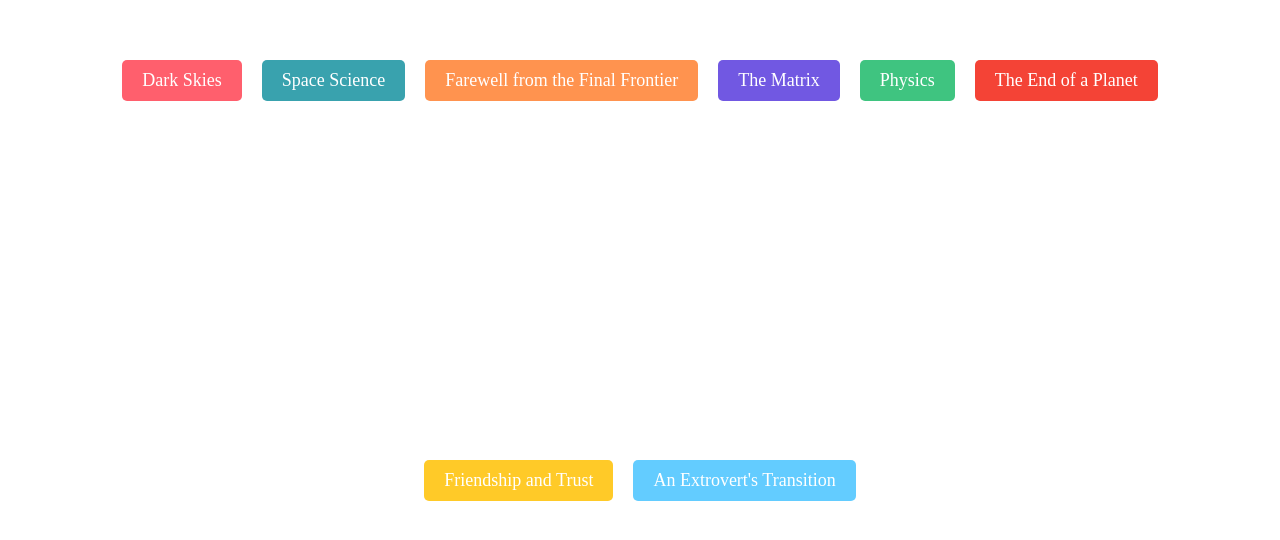
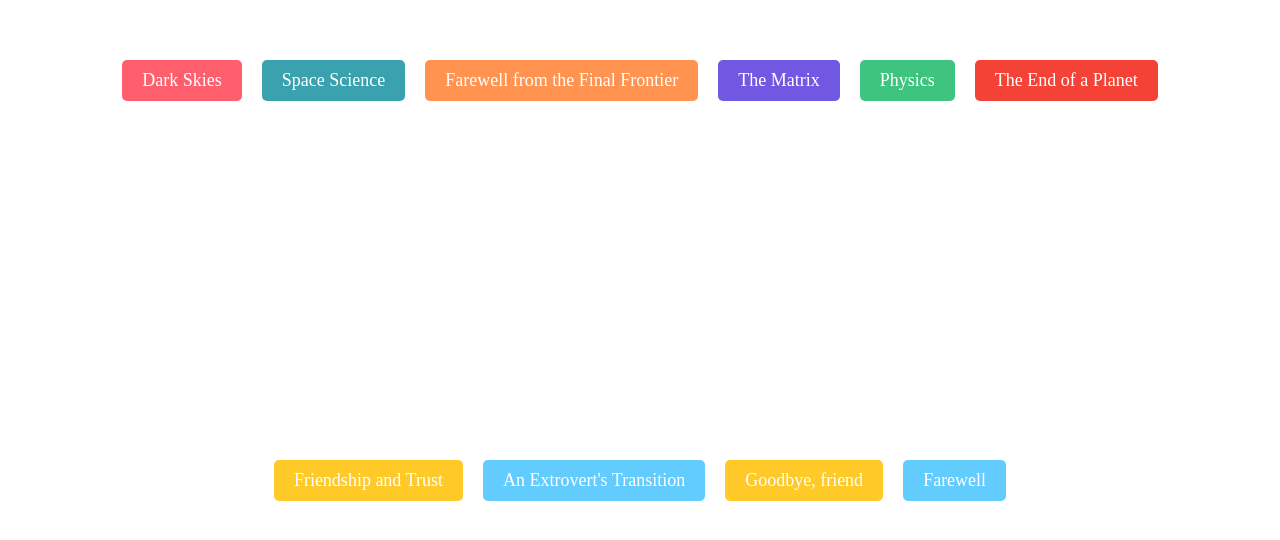
Before and after one commit to Genius398/Poems, a plain HTML site: page index.html in a window 1280 px wide. Shown: the part 128-668 px from the top of the page. Drawn offline with Linux system fonts and the light colour scheme.

Commit message:
Update index.html

```diff
--- a/index.html
+++ b/index.html
@@ -14,6 +14,9 @@
     <a href="https://www.hashtagkalakar.net/post/the-end-of-a-planet" class="button button6">The End of a Planet</a>
     <a href="https://www.hashtagkalakar.net/post/friendship-and-trust" class="button button7">Friendship and Trust</a>
     <a href="https://www.hashtagkalakar.net/post/an-extrovert-s-transition" class="button button8">An Extrovert's Transition</a>
+
+    <a href="https://www.hashtagkalakar.net/post/friendship-and-trust" class="button button7">Goodbye, friend</a>
+    <a href="https://www.hashtagkalakar.net/post/an-extrovert-s-transition" class="button button8">Farewell</a>
   </div>
 </body>
 </html>
```
